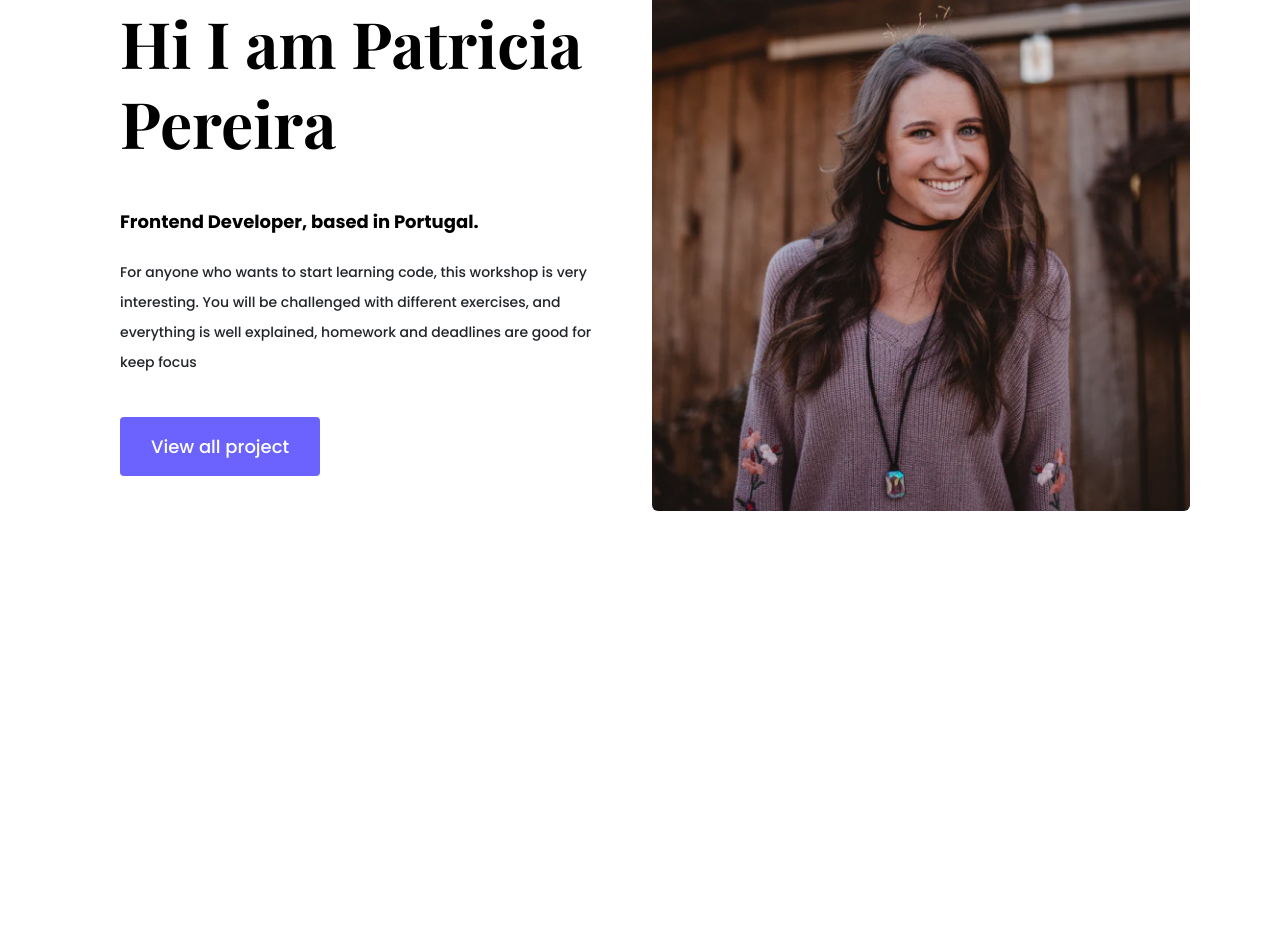
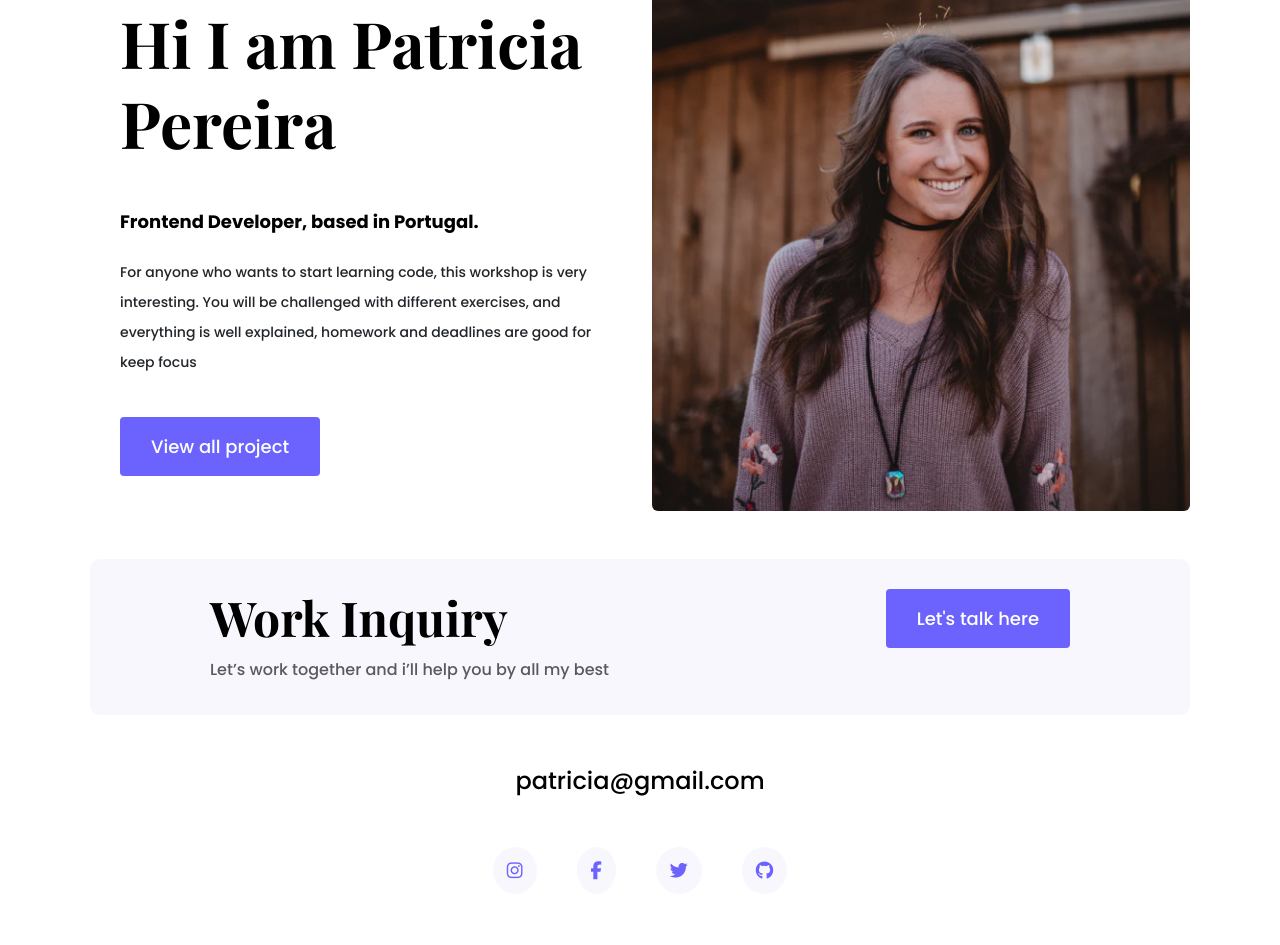
Before and after one commit to zuzhus/portfolio-project, a plain HTML site: page about.html in a window 1280 px wide. Shown: the part 269-1214 px from the top of the page. Before the commit the page ends 940 px from the top, so only its background shows below. Drawn offline with nearby package versions, Linux system fonts and the light colour scheme.

Commit message:
added footer

```diff
--- a/about.html
+++ b/about.html
@@ -49,6 +49,31 @@
 <div class="col-lg-6 ">
     <img src="images/patricia.png" alt="" class="img-fluid rounded"/>
 </div>
+<footer class="mt-5">
+    <div class="contact-box justify-content-between mb-5 d-none d-md-flex">
+        <div>
+        <h4>Work Inquiry</h4>
+        <p class="text-muted">Let’s work  together and i’ll help you by all my best</p>
+    </div>
+    <div>
+        <a href="#" class="btn btn-branding">Let's talk here</a>
+    </div>
+</div>
+        <div class="d-flex justify-content-center mb-5">
+        <a href="mailto:patricia@gmail.com" class="email-link">patricia@gmail.com</a>
+    </div>
+        <div class="social-links d-flex justify-content-center mb-5">
+            <a href="https://www.instagram.com/patricia" target="_blank"><i class="fa-brands fa-instagram"></i></a>
+            <a href="https://www.facebook.com/patricia-pereira" target="_blank"><i class="fa-brands fa-facebook-f"></i></a>
+            <a href="https://www.twitter.com/patricia" target="_blank"><i class="fa-brands fa-twitter"></i></a>
+            <a href="https://www.github.com/patricia" target="_blank"><i class="fa-brands fa-github"></i></a>
+        </div>
+
+
+
+
+
+    </footer>
 </div>
 
 </body>
--- a/styles/portfolio.css
+++ b/styles/portfolio.css
@@ -22,6 +22,10 @@ h1{
 
 h2{
     font-size: 64px;
+}
+
+h4{
+    font-size: 48px;
 }
 
 p{
@@ -133,6 +137,46 @@ nav li.active a{
     color: var(--branding-color);
 }
 
+footer{
+    margin: 60px 0;
+}
+
+footer .contact-box{
+    background-color: var(--secondary-color);
+    padding: 30px 120px;
+    border-radius: 10px;
+}
+
+footer .contact-box p{
+    margin: 0;
+}
+
+footer .social-links a{
+    margin: 0 20px;
+    color: var(--branding-color);
+    background-color: var(--secondary-color);
+    padding:10px 14px;
+    font-size: 18px;
+    border-radius: 50%;
+    transition: all 150ms ease-in-out;
+}
+
+footer .social-links a:hover{
+    color: white;
+    background-color: var(--branding-color);
+}
+
+footer .email-link{
+    text-decoration: none;
+    color: black;
+    font-size: 24px;
+    }
+
+footer .email-link:hover{
+    color: var(--branding-color);
+
+}
+
 @media (max-width: 900px) {
 
     h1{
@@ -144,7 +188,11 @@ nav li.active a{
         font-size: 44px;
     }
 
-    .hero{
+    h4{
+        font-size: 26px;
+    }
+
+   .hero{
         padding: 80px 20px;
     }
 
@@ -157,4 +205,9 @@ nav li.active a{
         padding: 0;
         text-align: center;
     }
+
+    footer .contact-box{
+        padding: 30px;
+
+    }
 }
```
Also changed, not shown: index.html (+24 -1 lines), work.html (+25 -0 lines).
